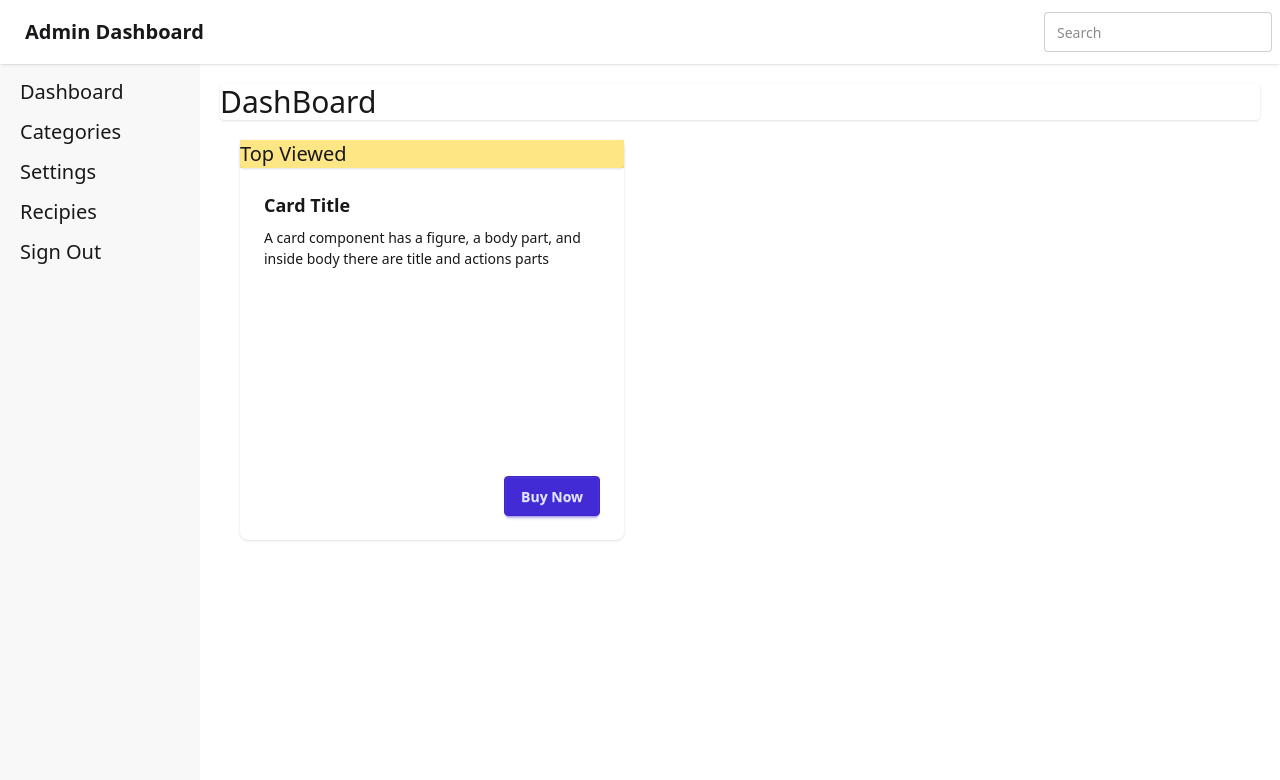
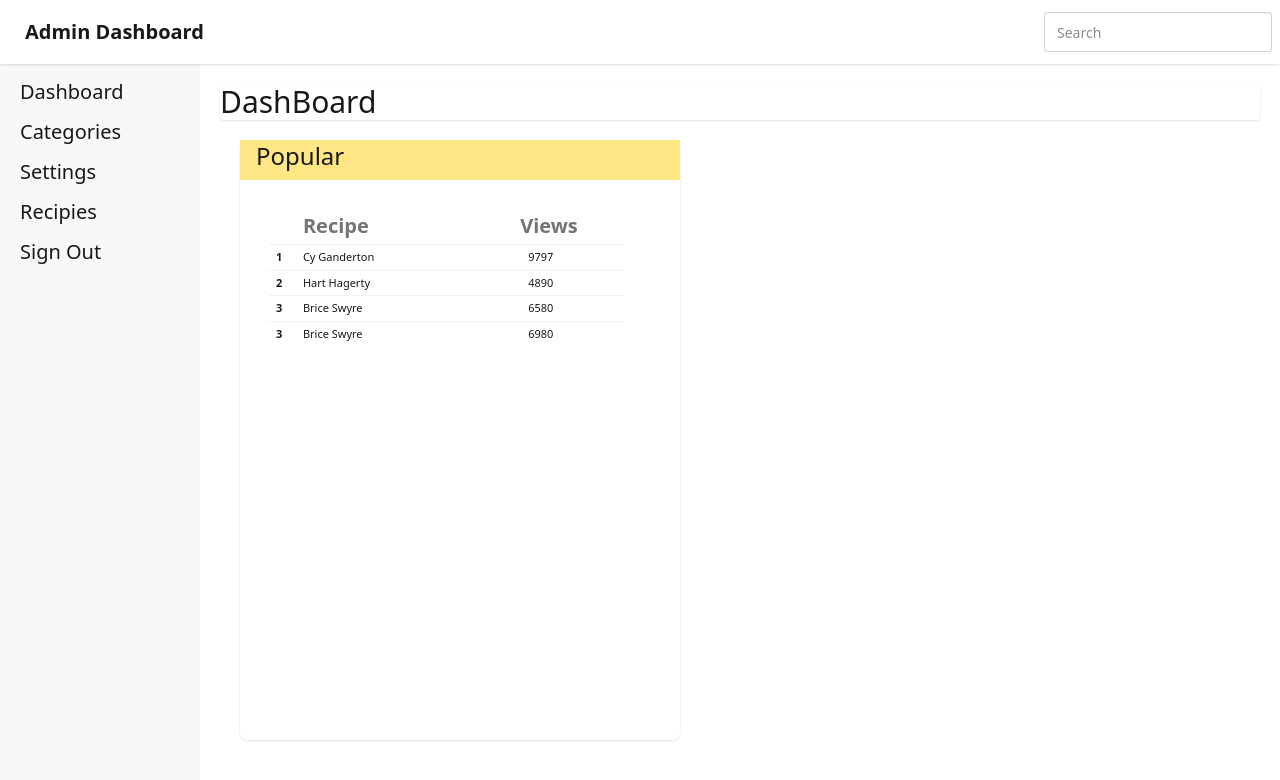
Before and after one commit to arnobfintech07/Admin-Dashboard-For-Recipe, a React (Vite) app: page /dashboard in a window 1280 px wide. Shown: the top 780 px of the page. Built offline with nearby package versions, Linux system fonts and the light colour scheme.

Commit message:
Popular Recipe Added in Dashboard

```diff
--- /dev/null
+++ b/src/Components/CardModal.jsx
@@ -0,0 +1,47 @@
+import React from 'react'
+
+const CardModal = () => {
+  return (
+    <div className="pl-7 overflow-x-auto h-96 w-96 mt-7 flex-col">
+  <table className="table table-xs table-pin-rows">
+    <thead>
+      <tr>
+        <th></th>
+        <td className='text-xl'>Recipe</td>
+        <td className='pl-30 text-xl'>Views</td>
+      </tr>
+    </thead>
+
+    <tbody>
+      <tr>
+        <th>1</th>
+        <td>Cy Ganderton</td>
+        <td className='pl-32 '>9797</td>
+
+      </tr>
+      <tr>
+        <th>2</th>
+        <td>Hart Hagerty</td>
+        <td className='pl-32'>4890</td>
+
+      </tr>
+      <tr>
+        <th>3</th>
+        <td>Brice Swyre</td>
+        <td className='pl-32'>6580</td>
+      </tr>
+
+      <tr>
+        <th>3</th>
+        <td>Brice Swyre</td>
+        <td className='pl-32'>6980</td>
+      </tr>
+
+    </tbody>
+
+  </table>
+</div>
+  )
+}
+
+export default CardModal
--- a/src/Pages/Dashboard.jsx
+++ b/src/Pages/Dashboard.jsx
@@ -1,3 +1,4 @@
+import CardModal from "../Components/CardModal";
 import Navbar from "../Components/Navbar";
 import SideBar from "../Components/SideBar";
 function Dashboard() {
@@ -8,20 +9,13 @@ function Dashboard() {
         <SideBar />
         <div className="m-5 flex-1  h-4">
           <h1 className=" text-3xl rounded shadow">DashBoard</h1>
-          <div className="card bg-base-100 h-100 w-96 shadow-sm m-5">
-            <div className="bg-amber-200">
-                  <h1 className=" text-xl rounded shadow">Top Viewed</h1>
+          <div className="card bg-base-100 h-150 w-110 shadow-sm m-5">
+            <div className="bg-amber-200 pl-4 h-10 ">
+                  <h1 className=" text-2xl  ">Popular</h1>
 
             </div>
-            <div className="card-body">
-              <h2 className="card-title">Card Title</h2>
-              <p>
-                A card component has a figure, a body part, and inside body
-                there are title and actions parts
-              </p>
-              <div className="card-actions justify-end">
-                <button className="btn btn-primary">Buy Now</button>
-              </div>
+            <div>
+              <CardModal/>
             </div>
           </div>
         </div>
```
